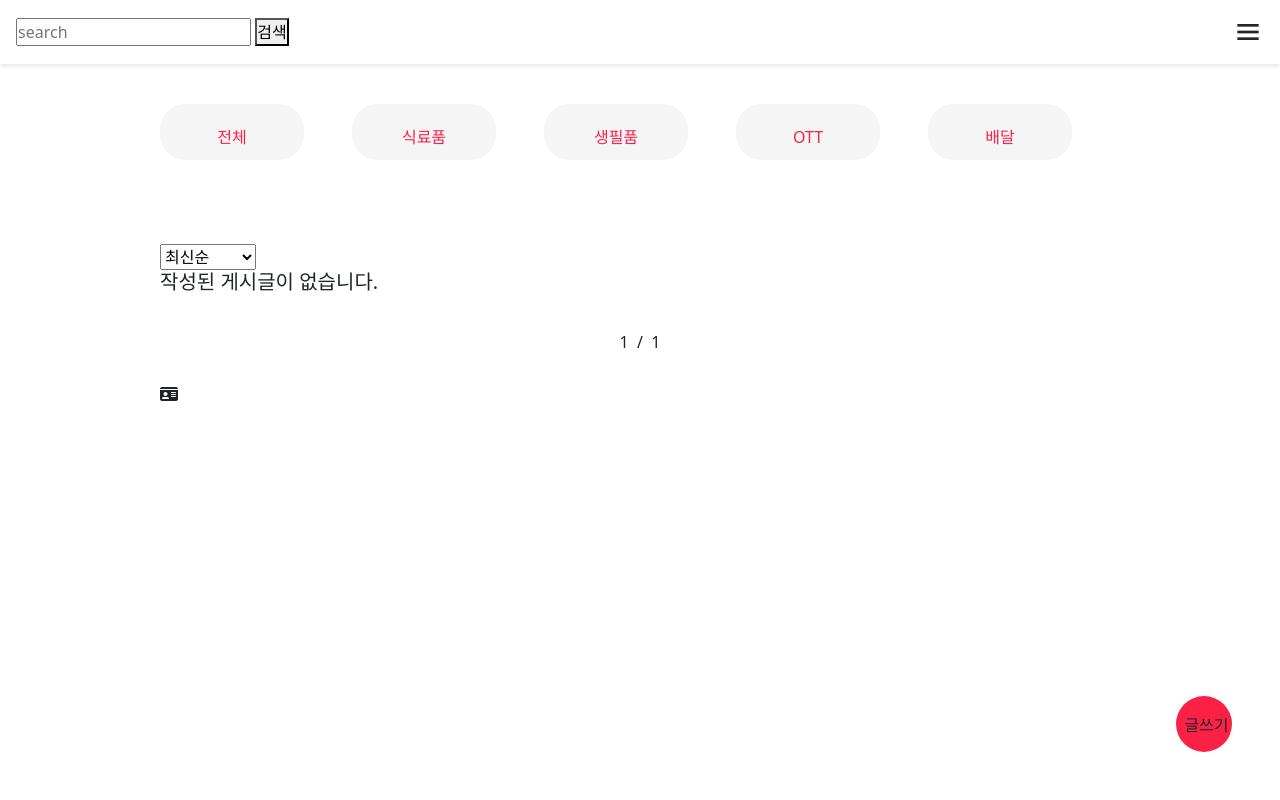
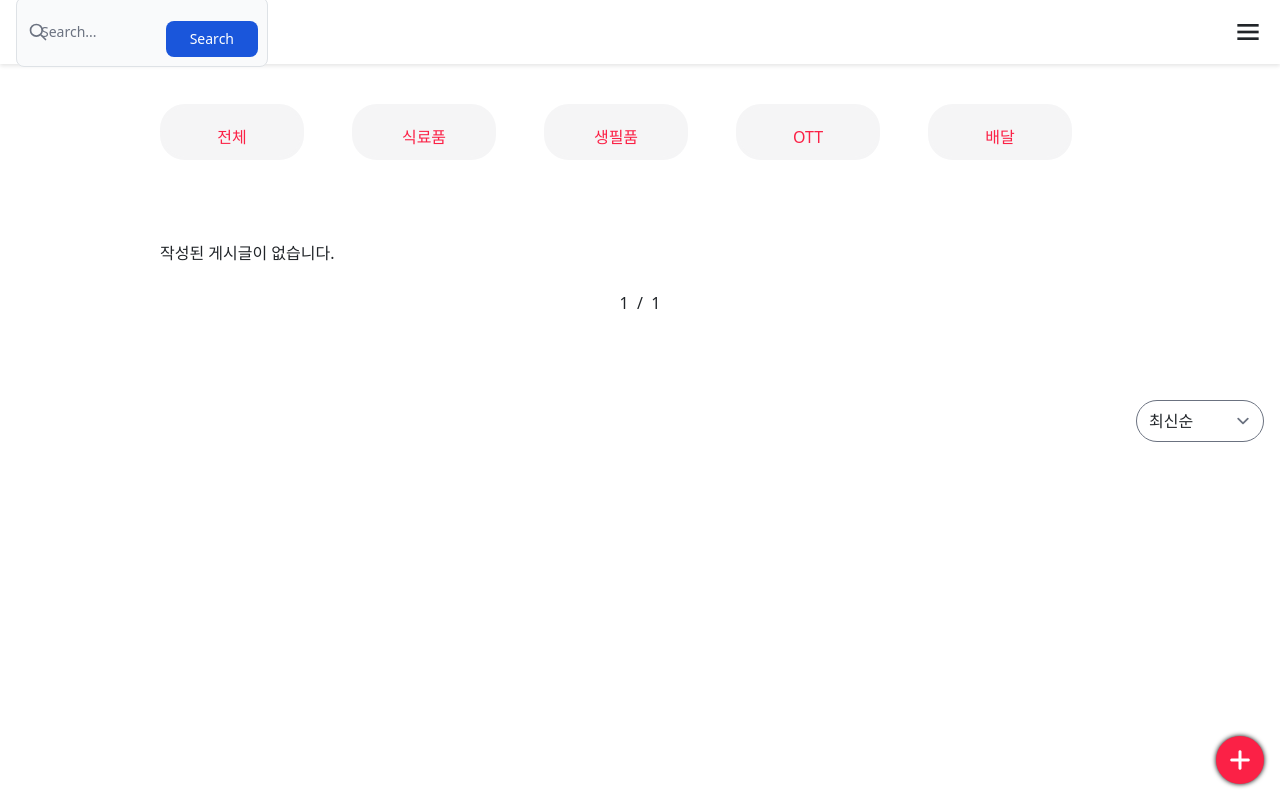
Before and after one commit to 21720819/BT, a Django app: page /buy/ in a window 1280 px wide. Run offline with Django 4.2, Linux system fonts and the light colour scheme; data that the repository does not hold is empty; some libraries are stand-ins or nearby versions.

Commit message:
1017 마지막이길 김재현 제발

```diff
--- a/static/style.css
+++ b/static/style.css
@@ -1288,95 +1288,85 @@ i {
   right: 4rem;
 }
 
-.write_checkbox {
-  display: none;
-}
-
-.write_btn {
-  position: absolute;
-  bottom: -1rem;
-  right: -1rem;
-  width: 3.5rem;
-  height: 3.5rem;
-  background-color: #FB2146;
-  border-radius: 50%;
+.map_btn_container {
+  position: fixed;
+  bottom: 4rem;
+  right: 7rem;
+}
+
+.map_button {
+  border-radius: 100%;
+  cursor: pointer;
+  color: #fff;
+}
+
+.abroad-button {
+  border-radius: 100%;
+  cursor: pointer;
+  color: #fff;
+}
+
+.abroad-button > div {
+  display: inline-block;
+  font-size: 1.5em;
+  margin-left: 50%;
+  margin-top: 50%;
+  transform: translateX(-50%) translateY(-50%);
+}
+
+.abroad-primary-button {
+  background-color: var(--first-color);
+  bottom: 1em;
+  box-shadow: 0 0 5px #000;
+  height: 3em;
+  right: 1em;
+  position: fixed;
+  width: 3em;
+  z-index: 2;
+}
+
+.abroad-secondary-button {
+  background-color: #9b59b6;
+  bottom: 1.25em;
+  height: 2.5em;
+  right: 1.25em;
+  position: fixed;
+  transition: all .5s;
+  width: 2.5em;
   z-index: 1;
 }
 
-.write_font {
-  position: absolute;
-  top: 30%;
-  left: 15%;
-}
-
-.write_btn:hover {
-  background: #FB6C84;
-}
-
-.write_btn_wheel {
-  position: absolute;
-  bottom: 0;
-  right: 0;
-  width: 10rem;
-  height: 10rem;
-  transition: all 0.3s ease;
-  transform-origin: bottom right;
-  transform: scale(0);
-}
-
-.write_checkbox:checked ~ .write_btn_wheel {
-  transform: scale(1);
-}
-
-.fab-action {
-  position: absolute;
-  background: #F5F5F6;
-  width: 3rem;
-  height: 3rem;
-  border-radius: 50%;
-  display: flex;
-  align-items: center;
-  justify-content: center;
-  color: White;
-  box-shadow: 0 0.1rem 0.5rem #FB2146;
-  transition: all 1s ease;
-  opacity: 0;
-}
-
-.write_checkbox:checked ~ .write_btn_wheel .fab-action {
-  opacity: 1;
-}
-
-.write_wheel_font {
-  font-size: 0.8rem;
-  color: #FB2146;
-}
-
-.write_wheel_font:hover {
-  color: var(--white-color);
-}
-
-.fab-action:hover {
-  background-color: #FB2146;
-}
-
-.write_btn_wheel .fab-action-1 {
-  right: -1rem;
-  top: 0;
-}
-
-.write_btn_wheel .fab-action-2 {
-  right: 3.4rem;
-  top: 0.5rem;
-}
-.write_btn_wheel .fab-action-3 {
-  left: 0.5rem;
-  bottom: 3.4rem;
-}
-.write_btn_wheel .fab-action-4 {
-  left: 0;
-  bottom: -1rem;
-}
+.abroad-secondary-button > div {
+  font-size: 1em;
+}
+
+/*======== write 버튼 툴팁 =========*/
+.tooltip > .tooltip-inner {
+  background-color: var(--white-color);
+  text-shadow: 0 1px 1px #000;
+  font-weight: normal;
+}
+
+/*================ map 버튼 ================= */
+.map_btn_container {
+  position: fixed;
+  bottom: 4rem;
+  right: 6rem;
+}
+
+/*================ search button ================= */
+.select_box {
+  position: fixed;
+  top: 50%;
+  right: 1rem;
+  border-radius: 25px;
+}
+
+.select_box option:hover{
+  background: var(--first-color);
+}
+
+/*================ filter dropdown button ================= */
 
 
 /* --------like button----- */
--- a/templates/buy/home.html
+++ b/templates/buy/home.html
@@ -22,11 +22,12 @@
       <a href="{% url 'category' 'delivery' %}">배달</a>
     </div>
   </div>
+
   <div class="searchForm">
     <!-- 정렬 -->
 
-    <select id="sort-select" onchange="location = this.value;">
-      <option class="sort-date" value="?sort=date">최신순</option>
+    <select id="sort-select" class="select_box" onchange="location = this.value;">
+      <option class="sort-date option_1" value="?sort=date">최신순</option>
       <option class="sort-likes" value="?sort=likes">좋아요순</option>
       <option class="sort-likes" value="?sort=lowprice">낮은가격순</option>
       <option class="sort-likes" value="?sort=highprice">높은가격순</option>
@@ -115,30 +116,32 @@
     </div>
   </div>
 
-  <div class="wirte_btn_container">
-    <input id="fabCheckbox" type="checkbox" class="write_checkbox" />
-    <label class="write_btn" for="fabCheckbox">
-      <span class="write_font">글쓰기</span>
-    </label>
-    <div class="write_btn_wheel">
-      <a class="fab-action fab-action-1" href="{% url 'buyCreate' %}">
-        <span class="write_wheel_font">배달</span>
-      </a>
-      <a class="fab-action fab-action-2" href="{% url 'buyCreate' %}">
-        <span class="write_wheel_font">OTT</span>
-      </a>
-      <a class="fab-action fab-action-3" href="{% url 'buyCreate' %}">
-        <span class="write_wheel_font">생필품</span>
-      </a>
-      <a class="fab-action fab-action-4" href="{% url 'buyCreate' %}">
-        <span class="write_wheel_font">식료품</span>
-      </a>
-
-    </div>
+  <div class="map_btn_container">
+    <button class="map_button"><i class="fa-sharp fa-solid fa-location-dot"></i></button>
   </div>
 
-  <div>
-    <i class="fa fa-id-card" aria-hidden="true"></i>
+  <div class="wirte_btn_container">
+
+    <div class="abroad-primary-button abroad-button">
+      <div><i class="fas fa-plus"></i></div>
+    </div>
+
+    <div class="abroad-secondary-button abroad-button" data-bs-toggle="tooltip" data-bs-placement="left" data-bs-title="식료품">
+      <div><i class="fa-sharp fa-solid fa-apple-whole"></i></div>
+    </div>
+
+    <div class="abroad-secondary-button abroad-button" data-bs-toggle="tooltip" data-bs-placement="left" data-bs-title="생필품">
+      <div><i class="fa-solid fa-box-tissue"></i></div>
+    </div>
+
+    <div class="abroad-secondary-button abroad-button" data-bs-toggle="tooltip" data-bs-placement="left" data-bs-title="OTT">
+      <div><i class="fa-solid fa-circle-play"></i></div>
+    </div>
+
+    <div class="abroad-secondary-button abroad-button" data-bs-toggle="tooltip" data-bs-placement="left" data-bs-title="배달">
+      <div><i class="fa-solid fa-motorcycle"></i></div>
+    </div>
+
   </div>
 
 </div>
--- a/templates/nav.html
+++ b/templates/nav.html
@@ -7,23 +7,30 @@
     <meta http-equiv="X-UA-Compatible" content="IE=edge">
     <meta name="viewport" content="width=device-width, initial-scale=1.0">
 
-    <link rel="stylesheet" href="https://cdn.jsdelivr.net/npm/bootstrap@5.2.0-beta1/dist/css/bootstrap.min.css"
+    <link rel="stylesheet" href="https://cdn.jsdelivr.net/npm/booctstrap@5.2.0-beta1/dist/css/bootstrap.min.css"
         integrity="sha384-0evHe/X+R7YkIZDRvuzKMRqM+OrBnVFBL6DOitfPri4tjfHxaWutUpFmBp4vmVor" crossorigin="anonymous">
     <link rel="stylesheet" type="text/css" href="{% static 'style.css' %}?after">
     <!-- Boxicons CSS -->
     <link href='https://cdn.jsdelivr.net/npm/boxicons@2.0.5/css/boxicons.min.css' rel='stylesheet'>
     <link href='//netdna.bootstrapcdn.com/font-awesome/3.2.1/css/font-awesome.css' rel='stylesheet'>
+    <link rel="stylesheet" href="https://unpkg.com/flowbite@1.4.4/dist/flowbite.min.css" />
 </head>
 
 <body class="font_change">
     <header class="header">
-        <form action="" method="GET">
+        <a href="#" class="header__logo">BuyTogether</a>
+
+        <form method="get">
             {% csrf_token %}
-            <input type="text" placeholder="search" name="q">
-            <button type="submit">검색</button>
+            <label for="default-search" class="mb-2 text-sm font-medium text-gray-900 sr-only dark:text-gray-300">Search</label>
+            <div class="relative">
+                <div class="flex absolute inset-y-0 left-0 items-center pl-3 pointer-events-none">
+                    <svg class="w-5 h-5 text-gray-500 dark:text-gray-400" fill="none" stroke="currentColor" viewBox="0 0 24 24" xmlns="http://www.w3.org/2000/svg"><path stroke-linecap="round" stroke-linejoin="round" stroke-width="2" d="M21 21l-6-6m2-5a7 7 0 11-14 0 7 7 0 0114 0z"></path></svg>
+                </div>
+                <input type="search" id="default-search" class="block p-4 pl-10 w-full text-sm text-gray-900 bg-gray-50 rounded-lg border border-gray-300 focus:ring-blue-500 focus:border-blue-500 dark:bg-gray-700 dark:border-gray-600 dark:placeholder-gray-400 dark:text-white dark:focus:ring-blue-500 dark:focus:border-blue-500" placeholder="Search..." required name="q">
+                <button type="submit" class="text-white absolute right-2.5 bottom-2.5 bg-blue-700 hover:bg-blue-800 focus:ring-4 focus:outline-none focus:ring-blue-300 font-medium rounded-lg text-sm px-4 py-2 dark:bg-blue-600 dark:hover:bg-blue-700 dark:focus:ring-blue-800">Search</button>
+            </div>
         </form>
-
-        <a href="#" class="header__logo">BuyTogether</a>
 
         <i class='bx bx-menu header__toggle' id="header-toggle"></i>
 
@@ -39,7 +46,6 @@
                 <div class="nav__menu">
                     <ul class="nav__list" id="">
                         <li class="nav__item"><a href="{% url 'home' %}" class="nav__link active">홈</a></li>
-
                         <li class="nav__item dropdown">
                             <a href="{% url 'buyHome' %}" class="nav__link dropdown__link">거래게시판 <i class='bx bx-chevron-down dropdown__icon'></i></a>
                             <ul class="dropdown__menu">
@@ -123,7 +129,66 @@
         navLink.forEach(n => n.addEventListener('click', linkAction));
     </script>
 
+    <!-- 글쓰기 버튼 -->
+   <script>
+    let expanded = false;
 
+    document.querySelector(".abroad-primary-button").addEventListener("click", function () {
+        const elements = document.querySelectorAll(".abroad-secondary-button");
 
+        for (let i = 0; i < elements.length; ++i) {
+            if (!expanded) {
+                elements[i].style.bottom = `${4.5 + i * 3}em`;
+            } else {
+                elements[i].style.bottom = `1.25em`;
+            }
+        }
+
+        expanded = !expanded;
+    });
+   </script>
+
+    <!-- 툴팁 tooltip -->
+   <script>
+    const tooltipTriggerList = document.querySelectorAll('[data-bs-toggle="tooltip"]')
+    const tooltipList = [...tooltipTriggerList].map(tooltipTriggerEl => new bootstrap.Tooltip(tooltipTriggerEl))
+   </script>
+
+    <!-- 검색창 -->
+    <script src="https://unpkg.com/flowbite@1.4.0/dist/flowbite.js"></script>
+
+    <!-- 필터 드롭다운 -->
+    <script>
+    const optionMenu = document.querySelector(".select-menu"),
+        selectBtn = optionMenu.querySelector(".select-btn"),
+        options = optionMenu.querySelectorAll(".option"),
+        sBtn_text = optionMenu.querySelector(".sBtn-text");
+
+    selectBtn.addEventListener("click", () =>
+        optionMenu.classList.toggle("active")
+    );
+
+    options.forEach((option) => {
+        option.addEventListener("click", () => {
+            let selectedOption = option.querySelector(".option-text").innerText;
+            sBtn_text.innerText = selectedOption;
+
+            optionMenu.classList.remove("active");
+        });
+    });
+
+    </script>
+
+    <script>
+    jQuery(document).ready(function () {
+
+        var select = $("select#color");
+
+        select.change(function () {
+            var select_name = $(this).children("option:selected").text();
+            $(this).siblings("label").text(select_name);
+        });
+    });
+    </script>
     </body>
 </html>
```
